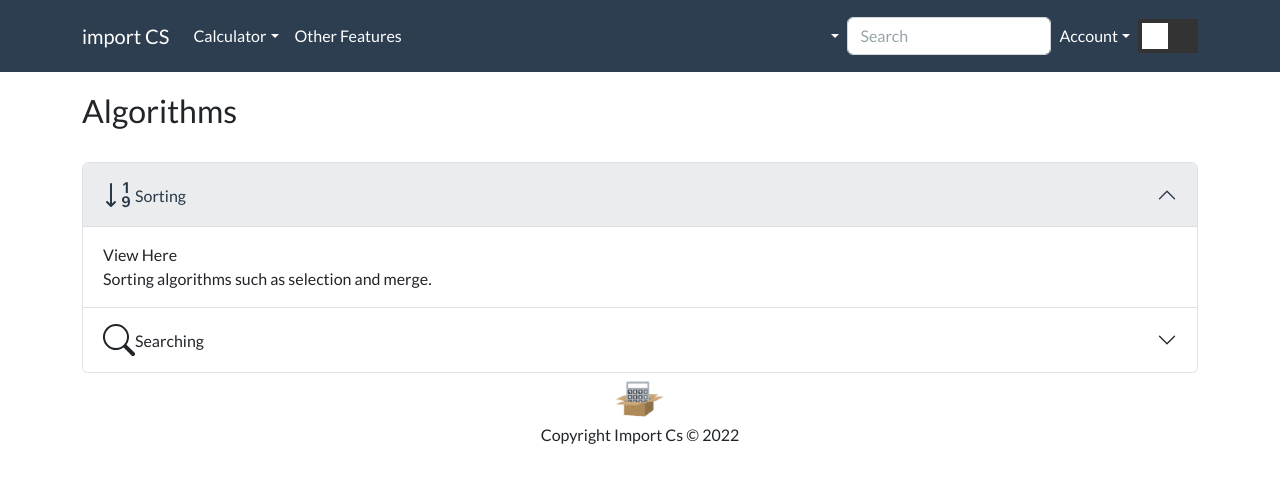
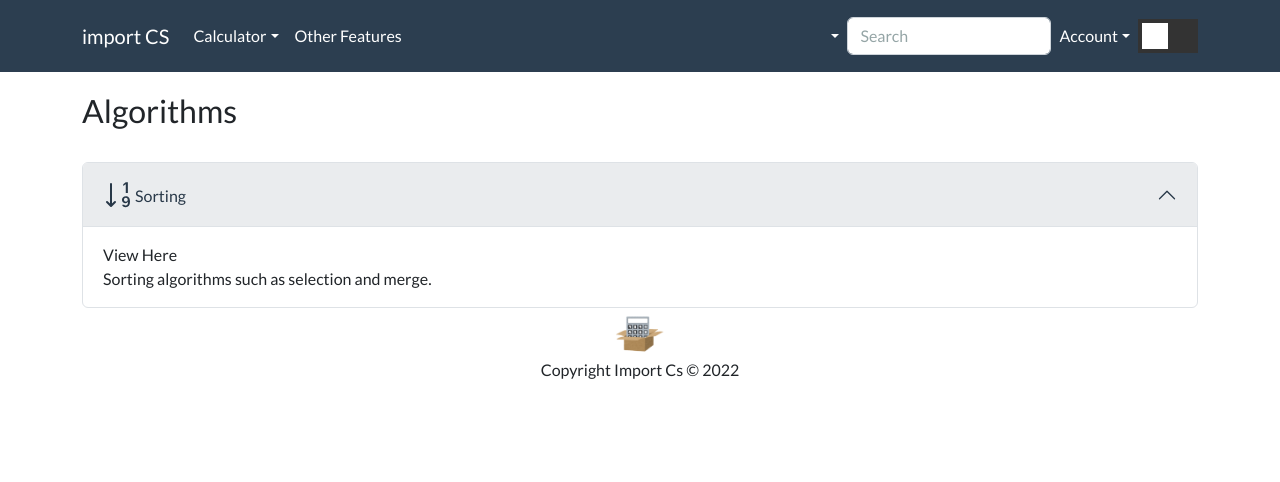
Before and after one commit to Team-2B-Determined/import-cs, a React (Create React App) app in the folder client/: page /algorithms in a window 1280 px wide. Shown: the top 482 px of the page. Built offline with nearby package versions, Linux system fonts and the light colour scheme.

Commit message:
chore: Hide searching for demonstration

```diff
--- a/client/src/App.tsx
+++ b/client/src/App.tsx
@@ -120,7 +120,7 @@ function App() {
                         <Route path="*" element={<Home/>}/>
                         <Route path="/algorithms" element={<Algorithms/>}/>
                         <Route path="/algorithms/sorting" element={<Sorting/>}/>
-                        <Route path="/algorithms/searching" element={<Searching/>}/>
+                        {/*<Route path="/algorithms/searching" element={<Searching/>}/>*/}
                         <Route path="/computations" element={<Computations/>}/>
                         <Route path="/conversions" element={<Conversions/>}/>
                         <Route path="/datastructures" element={<DataStructures/>}/>
--- a/client/src/pages/algorithms/Algorithms.tsx
+++ b/client/src/pages/algorithms/Algorithms.tsx
@@ -5,7 +5,6 @@ import React from "react";
 const Algorithms = () => {
   const items:Item[] = [
     {name:"Sorting", href:"/algorithms/sorting", body:"Sorting algorithms such as selection and merge.", image:<BsSortNumericDown />},
-    {name:"Searching", href:"/algorithms/searching", body:"Finding an element in an array", image:<BsSearch/>},
   ]
 
   return (
```
